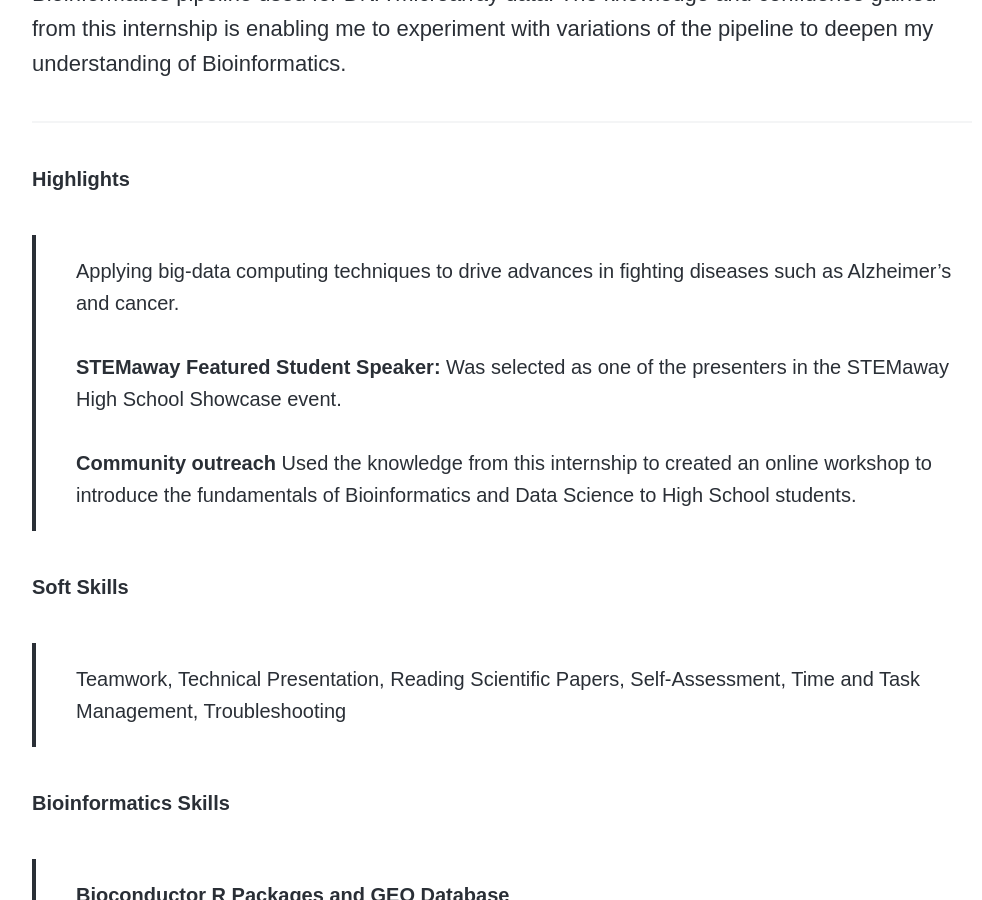
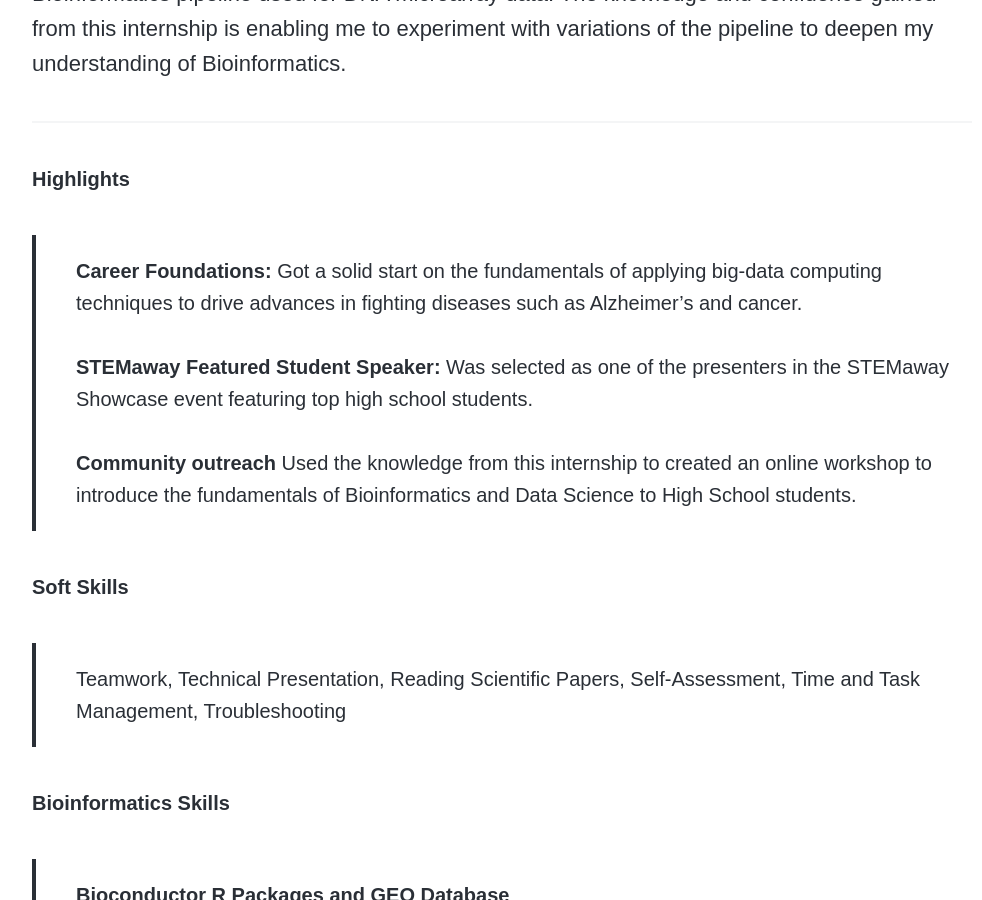
Before and after one commit to disha-22/disha-22.github.io, a Jekyll site: the page built from _projects/bio.md, in a window 1280 px wide and 900 px high, scrolled down 1289 px. Shown: the whole window, without its empty margins (138-1120 px from the left). Built offline with Jekyll 4.4.1, drawn with Linux system fonts in a browser that asks for light colours; nearby versions of some CDN libraries; some web fonts are replaced.

Commit message:
Update bio.md

```diff
--- a/_projects/bio.md
+++ b/_projects/bio.md
@@ -15,8 +15,8 @@ This was an extremely challenging project that helped me get an understanding of
 <hr>
 
 <h6> Highlights </h6>
-> Applying big-data computing techniques to drive advances in fighting diseases such as Alzheimer's and cancer.
-<br><br> <b>STEMaway Featured Student Speaker:</b> Was selected as one of the presenters in the STEMaway High School Showcase event.
+> <b>Career Foundations:</b> Got a solid start on the fundamentals of applying big-data computing techniques to drive advances in fighting diseases such as Alzheimer's and cancer.
+<br><br> <b>STEMaway Featured Student Speaker:</b> Was selected as one of the presenters in the STEMaway Showcase event featuring top high school students.
 <br><br> <b>Community outreach</b> Used the knowledge from this internship to created an online workshop to introduce the fundamentals of Bioinformatics and Data Science to High School students.
 
 <h6> Soft Skills </h6>
```
